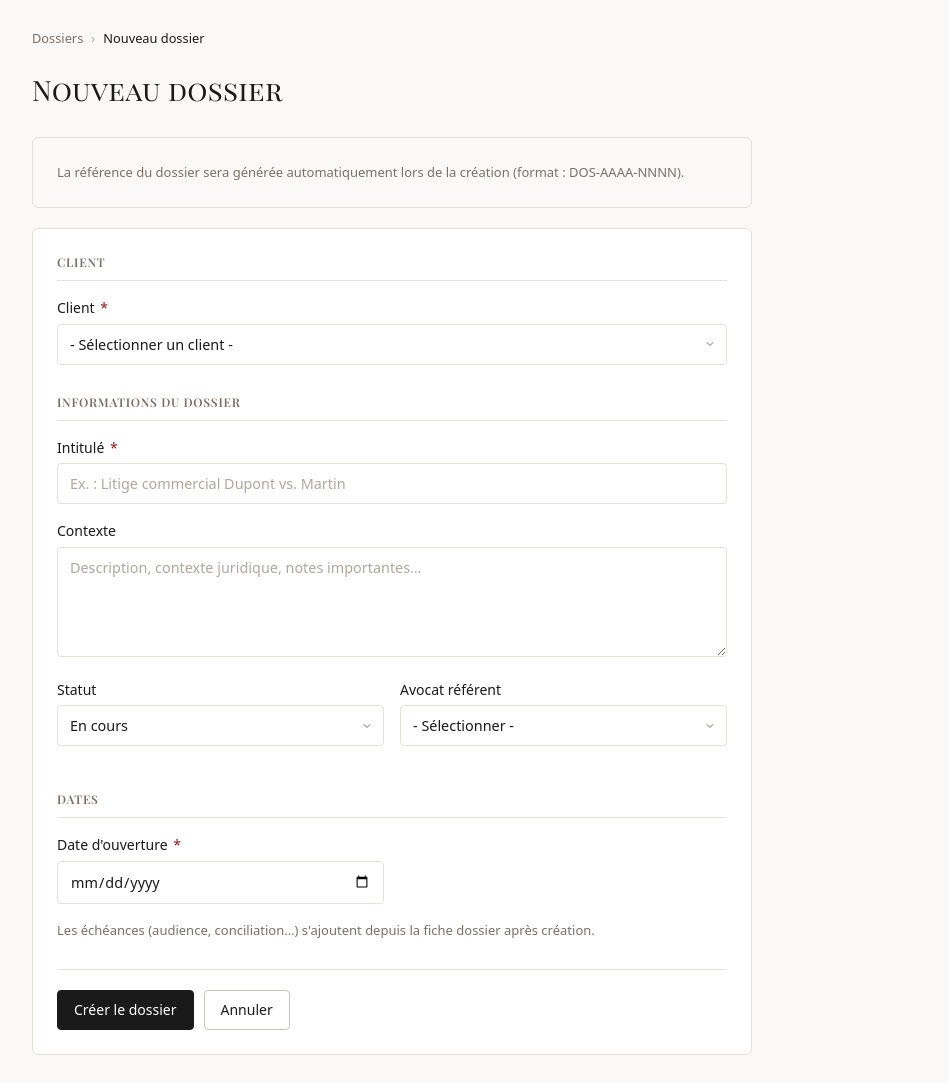
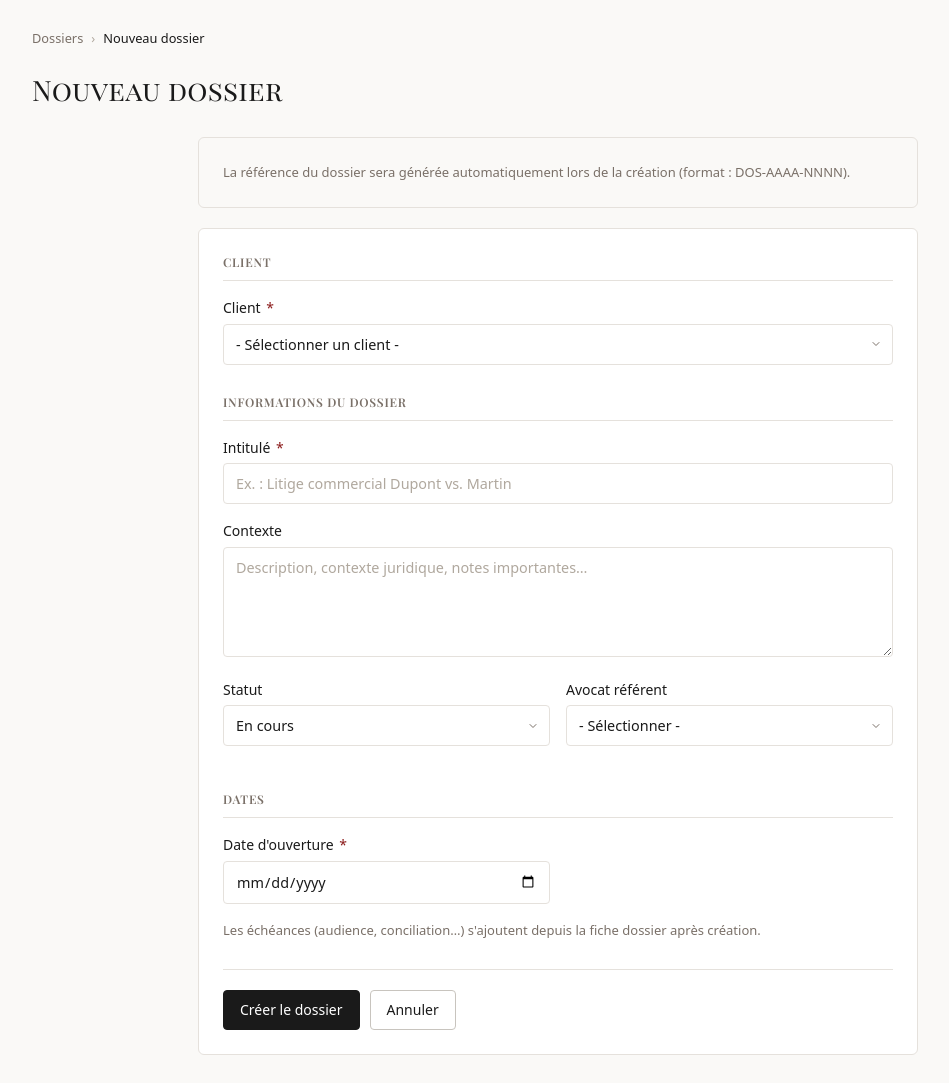
Before and after one commit to ricboro/cabinet-juridique, a FastAPI app: template app/templates/pages/dossiers/form.html in a window 1280 px wide. Shown: the part 70-1153 px from the top of the page, without its empty margins (82-1031 px from the left). Run offline with FastAPI, Linux system fonts and the light colour scheme; the template is opened without the code that fills it, so the values that code supplies are empty; some libraries are stand-ins or nearby versions; some web fonts are replaced.

Commit message:
fix(ui): centre les formulaires acte et dossier dans la page
Ajout de margin: 0 auto sur les cards à max-width: 720px pour les
centrer dans le conteneur page-content (1100px).

Co-Authored-By: Claude Sonnet 4.6 <noreply@anthropic.com>

```diff
--- a/app/templates/pages/actes/form.html
+++ b/app/templates/pages/actes/form.html
@@ -14,7 +14,7 @@
 
   <h1 class="page-title">{{ 'Modifier l\'acte' if is_edit else 'Nouvel acte' }}</h1>
 
-  <div class="card" style="max-width: 720px;">
+  <div class="card" style="max-width: 720px; margin: 0 auto;">
     <form
       action="{{ url_for('acte_update', id=acte.id) if is_edit else url_for('acte_create') }}"
       method="post"
--- a/app/templates/pages/dossiers/form.html
+++ b/app/templates/pages/dossiers/form.html
@@ -17,20 +17,20 @@
   <h1 class="page-title">{{ 'Modifier le dossier' if is_edit else 'Nouveau dossier' }}</h1>
 
   {% if not is_edit %}
-    <div class="card" style="max-width: 720px; margin-bottom: 20px; background: var(--bg); border-color: var(--border);">
+    <div class="card" style="max-width: 720px; margin: 0 auto 20px; background: var(--bg); border-color: var(--border);">
       <p class="text-muted text-small">
         La référence du dossier sera générée automatiquement lors de la création (format : DOS-AAAA-NNNN).
       </p>
     </div>
   {% else %}
-    <div class="card" style="max-width: 720px; margin-bottom: 20px; background: var(--bg); border-color: var(--border);">
+    <div class="card" style="max-width: 720px; margin: 0 auto 20px; background: var(--bg); border-color: var(--border);">
       <p class="text-muted text-small">
         Référence du dossier : <strong style="font-family: 'Playfair Display SC', serif; font-size: 0.9rem;">{{ dossier.reference }}</strong>
       </p>
     </div>
   {% endif %}
 
-  <div class="card" style="max-width: 720px;">
+  <div class="card" style="max-width: 720px; margin: 0 auto;">
 
     {# ── Formulaire principal (sans les boutons) ── #}
     <form
```
